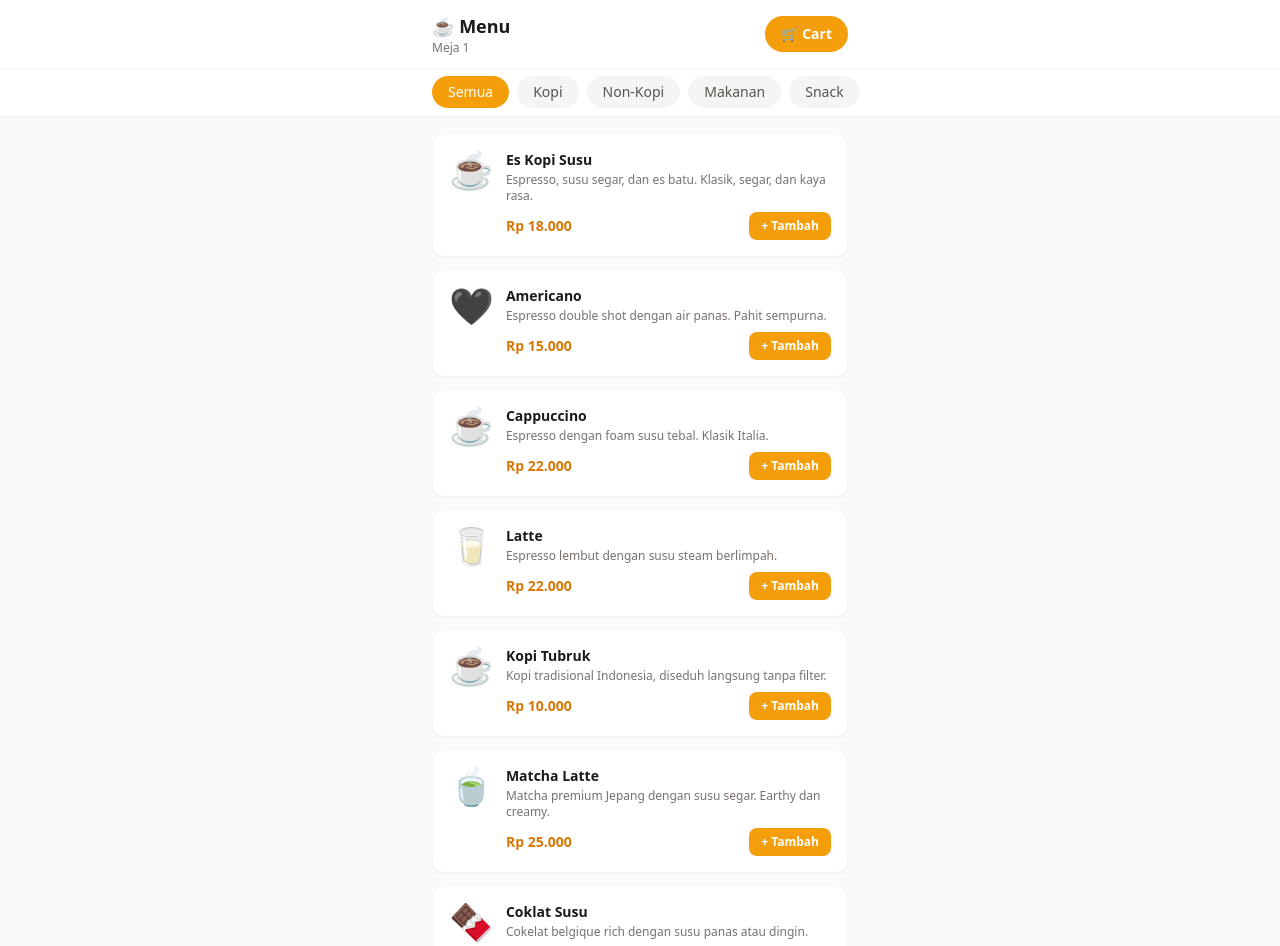
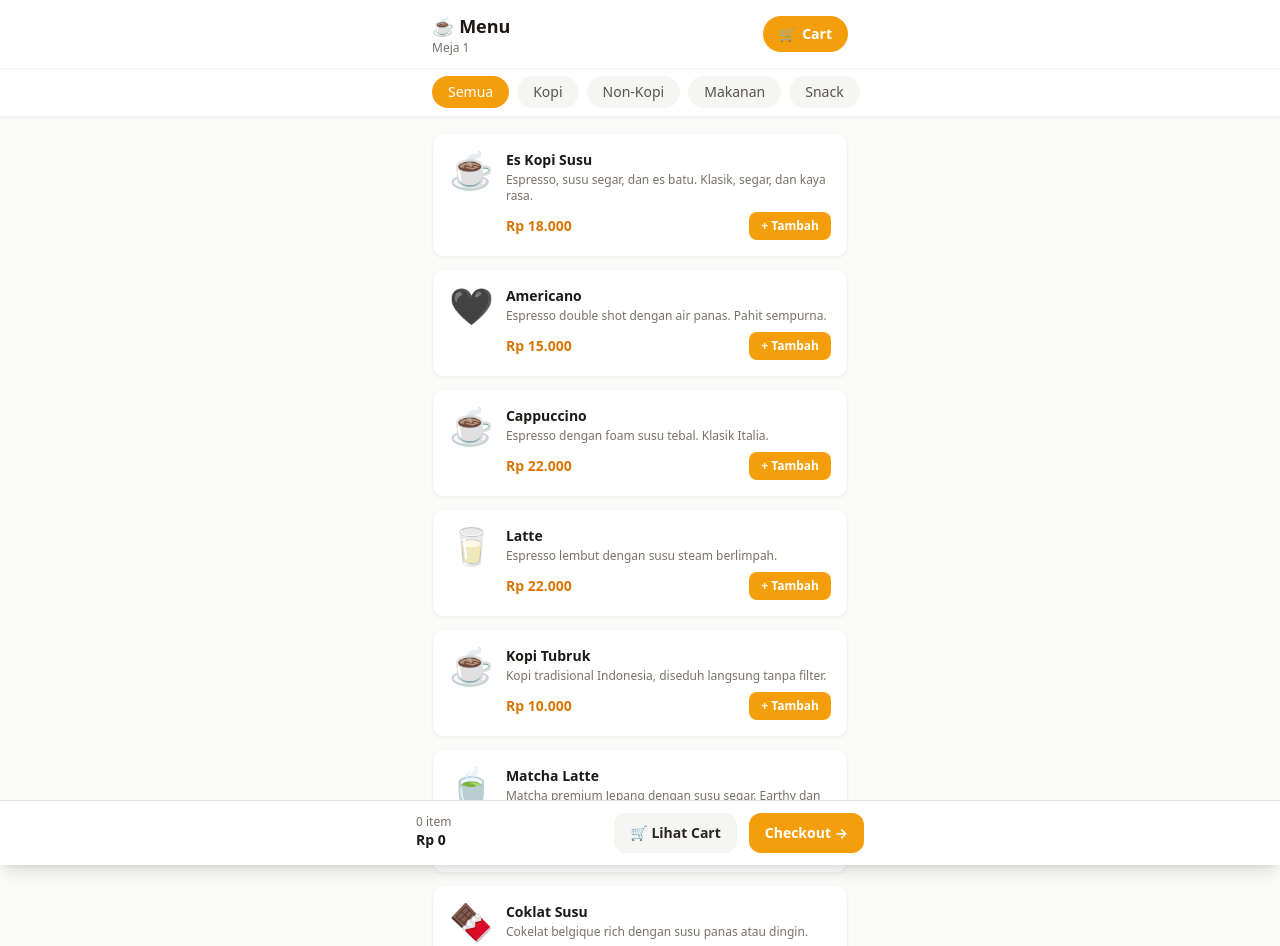
Before and after one commit to makbarzidane/qr-order-system, a Next.js app: page /menu/meja-1 in a window 1280 px wide. Shown: the top 946 px of the page. Built offline with nearby package versions, Linux system fonts and the light colour scheme.

Commit message:
feat(menu): dual bottom nav (Lihat Cart + Checkout), stable setTable deps

```diff
--- a/src/app/(public)/menu/[tableId]/page.tsx
+++ b/src/app/(public)/menu/[tableId]/page.tsx
@@ -10,10 +10,11 @@ import { MenuItem } from '@/types'
 export default function MenuPage() {
   const params = useParams()
   const tableId = params.tableId as string
-  const { addItem, totalItems, setTable } = useCart()
+  const { addItem, totalItems, subtotal, setTable } = useCart()
   const [activeCategory, setActiveCategory] = useState('all')
   const [addedMap, setAddedMap] = useState<Record<string, boolean>>({})
 
+  // setTable is now stable (useCallback) — no infinite loop
   useEffect(() => {
     setTable(tableId)
   }, [tableId, setTable])
@@ -34,20 +35,23 @@ export default function MenuPage() {
 
   return (
     <div className="min-h-screen bg-stone-50">
-      {/* Header */}
+      {/* ── Header ──────────────────────────────────────────────────── */}
       <header className="sticky top-0 z-20 bg-white shadow-sm">
         <div className="max-w-md mx-auto px-4 py-3 flex items-center justify-between">
           <div>
             <h1 className="text-lg font-bold text-stone-900">☕ Menu</h1>
             <p className="text-xs text-stone-500">{tableName}</p>
           </div>
+
+          {/* Cart icon button — always visible */}
           <Link
             href="/cart"
-            className="relative flex items-center gap-1 bg-amber-500 hover:bg-amber-600 text-white px-4 py-2 rounded-full text-sm font-semibold transition"
+            className="relative flex items-center gap-1.5 bg-amber-500 hover:bg-amber-600 active:scale-95 text-white px-4 py-2 rounded-full text-sm font-semibold transition"
           >
-            🛒 Cart
+            🛒
+            <span>Cart</span>
             {totalItems > 0 && (
-              <span className="absolute -top-2 -right-2 bg-red-500 text-white text-xs w-5 h-5 rounded-full flex items-center justify-center font-bold">
+              <span className="absolute -top-2 -right-2 bg-red-500 text-white text-xs w-5 h-5 rounded-full flex items-center justify-center font-bold shadow">
                 {totalItems}
               </span>
             )}
@@ -55,9 +59,9 @@ export default function MenuPage() {
         </div>
       </header>
 
-      {/* Category tabs */}
-      <div className="sticky top-[60px] z-10 bg-white border-b border-stone-100 shadow-sm">
-        <div className="max-w-md mx-auto px-4 overflow-x-auto scrollbar-thin">
+      {/* ── Category tabs ──────────────────────────────────────────── */}
+      <div className="sticky top-[57px] z-10 bg-white border-b border-stone-100 shadow-sm">
+        <div className="max-w-md mx-auto px-4 overflow-x-auto" style={{ scrollbarWidth: 'none' }}>
           <div className="flex gap-2 py-2">
             <button
               onClick={() => setActiveCategory('all')}
@@ -86,8 +90,8 @@ export default function MenuPage() {
         </div>
       </div>
 
-      {/* Menu Items */}
-      <main className="max-w-md mx-auto px-4 py-4 space-y-3 pb-24">
+      {/* ── Menu items ─────────────────────────────────────────────── */}
+      <main className="max-w-md mx-auto px-4 py-4 space-y-3 pb-32">
         {filtered.map((item) => (
           <div
             key={item.id}
@@ -95,28 +99,26 @@ export default function MenuPage() {
               !item.isAvailable ? 'opacity-50' : ''
             }`}
           >
-            <div className="text-4xl">{item.imageEmoji}</div>
+            <div className="text-4xl select-none">{item.imageEmoji}</div>
             <div className="flex-1 min-w-0">
-              <div className="flex items-start justify-between gap-2">
-                <div>
               <p className="font-semibold text-stone-900 text-sm">{item.name}</p>
               <p className="text-xs text-stone-500 mt-0.5 line-clamp-2">{item.description}</p>
               {!item.isAvailable && (
-                    <span className="text-xs text-red-500 font-medium">Tidak tersedia</span>
+                <span className="text-xs text-red-500 font-medium mt-1 block">
+                  Tidak tersedia
+                </span>
               )}
-                </div>
-              </div>
               <div className="flex items-center justify-between mt-2">
                 <p className="font-bold text-amber-600 text-sm">{formatRupiah(item.price)}</p>
                 <button
                   onClick={() => handleAdd(item)}
                   disabled={!item.isAvailable}
-                  className={`px-3 py-1.5 rounded-lg text-xs font-semibold transition ${
+                  className={`px-3 py-1.5 rounded-lg text-xs font-semibold transition select-none ${
                     !item.isAvailable
                       ? 'bg-stone-200 text-stone-400 cursor-not-allowed'
                       : addedMap[item.id]
                       ? 'bg-green-500 text-white scale-95'
-                      : 'bg-amber-500 hover:bg-amber-600 text-white'
+                      : 'bg-amber-500 hover:bg-amber-600 active:scale-95 text-white'
                   }`}
                 >
                   {addedMap[item.id] ? '✓ Ditambah' : '+ Tambah'}
@@ -127,17 +129,42 @@ export default function MenuPage() {
         ))}
       </main>
 
-      {/* Sticky cart bar */}
-      {totalItems > 0 && (
-        <div className="fixed bottom-0 left-0 right-0 z-20 p-4 bg-white border-t border-stone-200">
+      {/* ── Bottom navigation — tampil setelah item pertama ditambahkan ─ */}
+      <div
+        className={`fixed bottom-0 left-0 right-0 z-20 transition-transform duration-300 ${
+          totalItems > 0 ? 'translate-y-0' : 'translate-y-full'
+        }`}
+      >
+        <div className="bg-white border-t border-stone-200 shadow-lg p-3">
+          <div className="max-w-md mx-auto flex items-center gap-3">
+            {/* Summary */}
+            <div className="flex-1 min-w-0">
+              <p className="text-xs text-stone-500 leading-none">
+                {totalItems} item
+              </p>
+              <p className="font-bold text-stone-900 text-sm mt-0.5">
+                {formatRupiah(subtotal)}
+              </p>
+            </div>
+
+            {/* Lihat Cart */}
             <Link
               href="/cart"
-            className="block max-w-md mx-auto bg-amber-500 hover:bg-amber-600 text-white text-center py-3 rounded-xl font-bold transition"
+              className="flex-shrink-0 bg-stone-100 hover:bg-stone-200 active:scale-95 text-stone-800 px-4 py-2.5 rounded-xl text-sm font-semibold transition"
             >
-            Lihat Cart ({totalItems} item)
+              🛒 Lihat Cart
+            </Link>
+
+            {/* Checkout */}
+            <Link
+              href="/checkout"
+              className="flex-shrink-0 bg-amber-500 hover:bg-amber-600 active:scale-95 text-white px-4 py-2.5 rounded-xl text-sm font-bold transition"
+            >
+              Checkout →
             </Link>
           </div>
-      )}
+        </div>
+      </div>
     </div>
   )
 }
```
Lines whose indentation alone changed are shown as unchanged.
